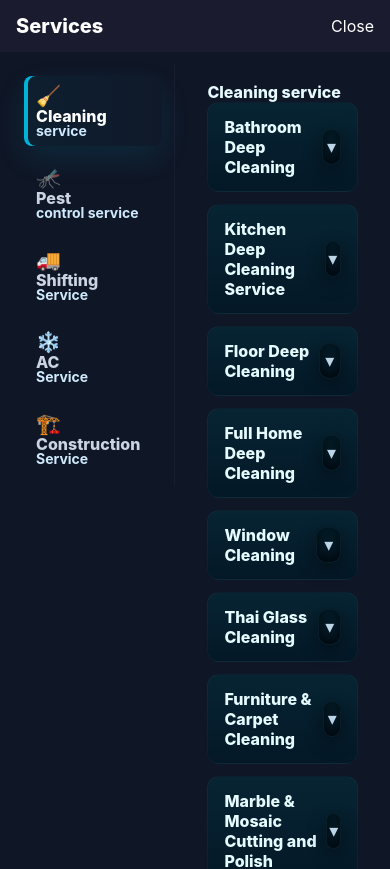
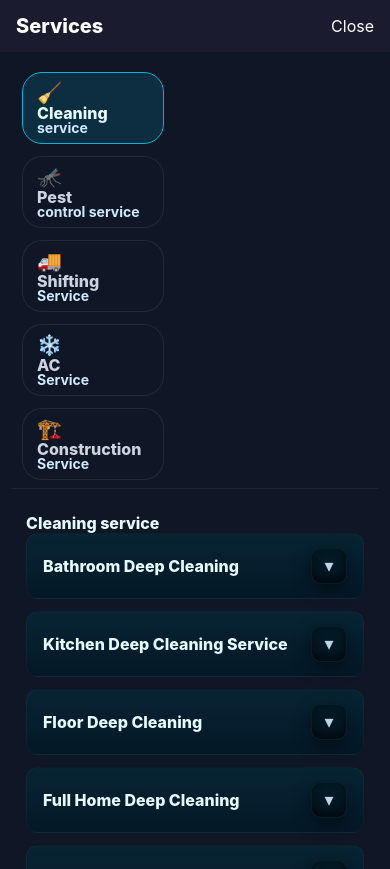
Before and after one commit to RetroRabiul/HTService, a Next.js app: page /all-services in a window 390 px wide. Shown: the top 869 px of the page. Built offline with nearby package versions, Linux system fonts and the light colour scheme.

Commit message:
booking service details for mobile

```diff
--- a/styles/BookingModal.module.css
+++ b/styles/BookingModal.module.css
@@ -100,13 +100,53 @@
 /* Services modal specific layout (two-column on desktop) */
 .servicesModal { max-width: 920px; width: calc(100% - 40px); box-shadow: 0 30px 80px rgba(0,64,128,0.22); }
 .servicesBody { display: flex; gap: 0; min-height: 360px; }
-.servicesLeft { width: 260px; background: #0f1626; border-right: 1px solid rgba(255,255,255,0.03); padding: 12px; display:flex; flex-direction:column; gap:8px; }
-.serviceNavItem { text-align:left; padding: 12px; border-radius: 8px; background: transparent; border: none; color: #cbd5e1; cursor: pointer; transition: background 0.14s, transform 0.12s, box-shadow 0.12s; }
+.servicesLeft { width: 260px; background: #0f1626; border-right: 1px solid rgba(255,255,255,0.03); padding: 12px; display:flex; flex-direction:column; gap:8px; flex-shrink: 0; }
+.serviceNavItem { text-align:left; padding: 12px; border-radius: 8px; background: transparent; border: none; color: #cbd5e1; cursor: pointer; transition: background 0.14s, transform 0.12s, box-shadow 0.12s; width: 100%; }
 .serviceNavItem:hover { background: rgba(255,255,255,0.02); transform: translateX(2px); }
 .serviceNavItemActive { background: linear-gradient(90deg, rgba(0,180,216,0.06), rgba(0,180,216,0.02)); color: #fff; box-shadow: inset 4px 0 0 #00B4D8, 0 12px 30px rgba(0,180,216,0.12); }
-.servicesRight { padding: 20px; flex: 1; }
+.servicesRight { padding: 20px; flex: 1; min-width: 0; }
 
 .servicesRightInner { max-height: calc(80vh - 160px); overflow-y: auto; padding-right: 8px; }
+
+/* ── Services modal mobile: stack nav above list ── */
+@media (max-width: 600px) {
+  .servicesModal { width: 100%; max-width: 100%; margin: 0; border-radius: 20px 20px 0 0; max-height: 92vh; }
+  .servicesBody { flex-direction: column; min-height: unset; }
+  .servicesLeft {
+    width: 100%;
+    flex-direction: row;
+    flex-wrap: nowrap;
+    overflow-x: auto;
+    overflow-y: hidden;
+    -webkit-overflow-scrolling: touch;
+    border-right: none;
+    border-bottom: 1px solid rgba(255,255,255,0.06);
+    padding: 8px 10px;
+    gap: 6px;
+    scrollbar-width: none;
+  }
+  .servicesLeft::-webkit-scrollbar { display: none; }
+  .serviceNavItem {
+    flex-shrink: 0;
+    white-space: nowrap;
+    padding: 8px 14px;
+    border-radius: 20px;
+    font-size: 13px;
+    font-weight: 600;
+    border: 1.5px solid rgba(255,255,255,0.08);
+    background: #0f1626;
+    width: auto;
+  }
+  .serviceNavItemActive {
+    background: rgba(0,180,216,0.14);
+    border-color: #00B4D8;
+    color: #e6fbff;
+    box-shadow: none;
+  }
+  .servicesRight { padding: 14px 14px 80px; }
+  .servicesRightInner { max-height: calc(92vh - 180px); padding-right: 4px; }
+  .subserviceItem { padding: 12px 12px; font-size: 13px; }
+}
 
 .servicesRightCollapsed { padding-left: 18px; padding-right: 18px; }
 
@@ -508,7 +548,7 @@
   max-width: 720px;
   margin-left: auto;
   margin-right: auto;
-  width: calc(100% - 44px);
+  width: 100%;
 }
 
 .serviceItem .serviceChevron, .subserviceItem .groupChevron, .serviceNavItem .groupChevron {
@@ -559,6 +599,8 @@
   max-width: 720px;
   margin-left: auto;
   margin-right: auto;
+  width: 100%;
+  box-sizing: border-box;
 }
 
 .totalLabel {
@@ -835,26 +877,62 @@
     padding: 11px 4px;
   }
 
+  /* Full-width items on mobile — no auto side margins */
   .serviceItem {
-    padding: 11px 10px;
+    padding: 11px 12px;
+    width: 100%;
+    margin-left: 0;
+    margin-right: 0;
+    min-height: 52px;
+    box-sizing: border-box;
   }
 
-  .serviceName {
-    font-size: 13px;
+  .serviceName { font-size: 13px; }
+  .serviceDesc { font-size: 11px; }
+  .servicePrice { font-size: 12px; }
+
+  .serviceChevron,
+  .groupChevron {
+    width: 30px;
+    height: 30px;
+    border-radius: 8px;
   }
 
-  .serviceDesc {
+  /* Time grid: 3 columns on mobile */
+  .timeGrid {
+    grid-template-columns: repeat(3, 1fr);
+    gap: 6px;
+  }
+  .timeSlot {
     font-size: 11px;
+    padding: 10px 2px;
   }
 
-  .servicePrice {
-    font-size: 12px;
+  /* Total bar full width */
+  .totalBar {
+    width: 100%;
+    margin-left: 0;
+    margin-right: 0;
+    box-sizing: border-box;
   }
 
   .nextBtn {
     font-size: 15px;
     padding: 14px;
+    width: 100%;
+    margin-left: 0;
+    margin-right: 0;
+    box-sizing: border-box;
   }
+
+  /* Review rows wrap on small screens */
+  .reviewRow {
+    flex-wrap: wrap;
+    gap: 4px;
+  }
+
+  /* Inputs fill full width comfortably */
+  .input { font-size: 15px; padding: 13px 12px; }
 }
 
 /* ── Collapsible two-column animation for services page ── */
@@ -891,13 +969,7 @@
   .servicesBodyCollapsed .servicesRight { width: 100% !important; }
 }
 
-/* Ensure BookingModal 'Select services' content has a top gap on small screens
-   so the first service (Cleaning service) is not covered by the header. */
-@media (max-width: 640px) {
-  .serviceList {
-    margin-top: 56px !important;
-  }
-}
+/* No forced top margin — header is sticky so content sits below it naturally */
 
 /* detail panel slides in from right */
 .detailPanelContainer { position: relative; }
```
Also changed, not shown: styles/ServicePage.module.css (+36 -4 lines).
